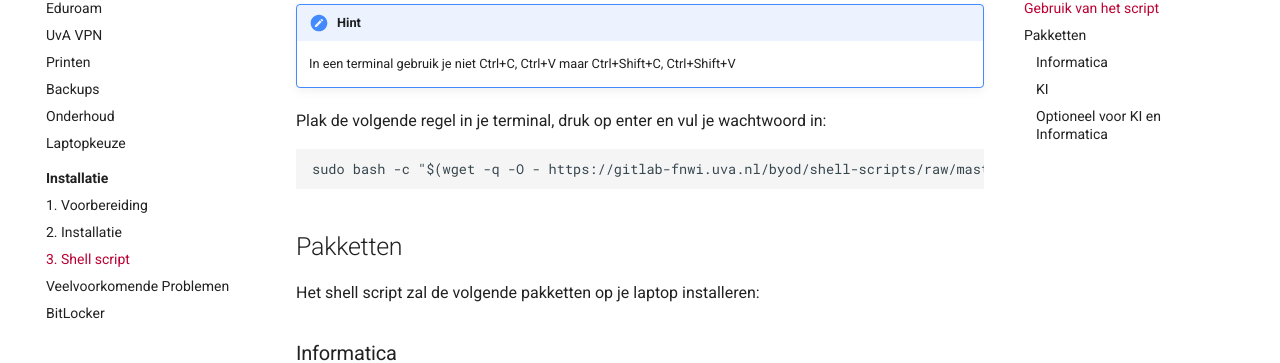
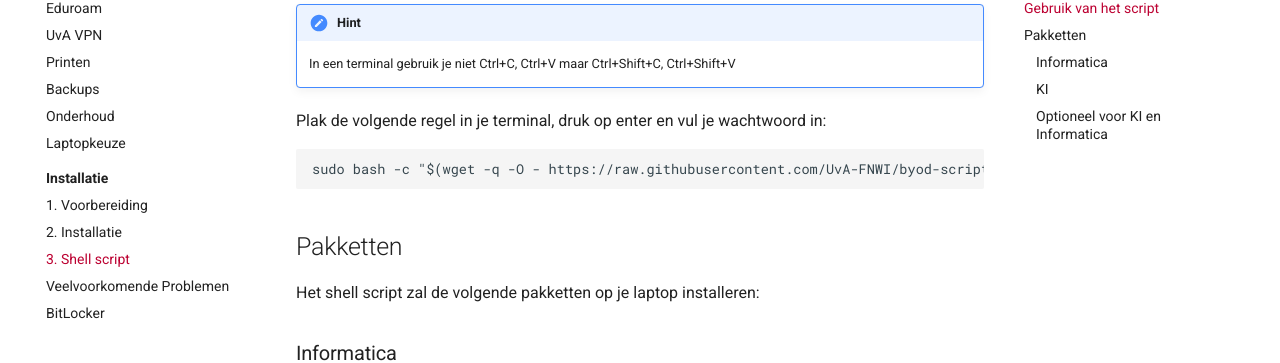
Before and after one commit to svkampen/byod-wiki, an MkDocs documentation site: the page built from docs/linux/installatie/shell-script.md, in a window 1280 px wide and 900 px high, scrolled down 344 px. Shown: the part 100-463 px from the top of the window. Built offline with MkDocs 1.6.1 and Material for MkDocs 9.7.7, drawn with Linux system fonts in a browser that asks for light colours; comment, search, counter and statistics services are not loaded; some of the changed lines change nothing that is shown.

Commit message:
repo is verplaatst naar github

````diff
--- a/docs/linux/installatie/shell-script.md
+++ b/docs/linux/installatie/shell-script.md
@@ -12,7 +12,7 @@ Open allereerst een terminal: Ctrl + Alt + T
 
 Plak de volgende regel in je terminal, druk op enter en vul je wachtwoord in:
 ```
-sudo bash -c "$(wget -q -O - https://gitlab-fnwi.uva.nl/byod/shell-scripts/raw/master/install-extras.sh)"
+sudo bash -c "$(wget -q -O - https://raw.githubusercontent.com/UvA-FNWI/byod-scripts/master/install-extras.sh)"
 ```
 
 ## Pakketten
````
